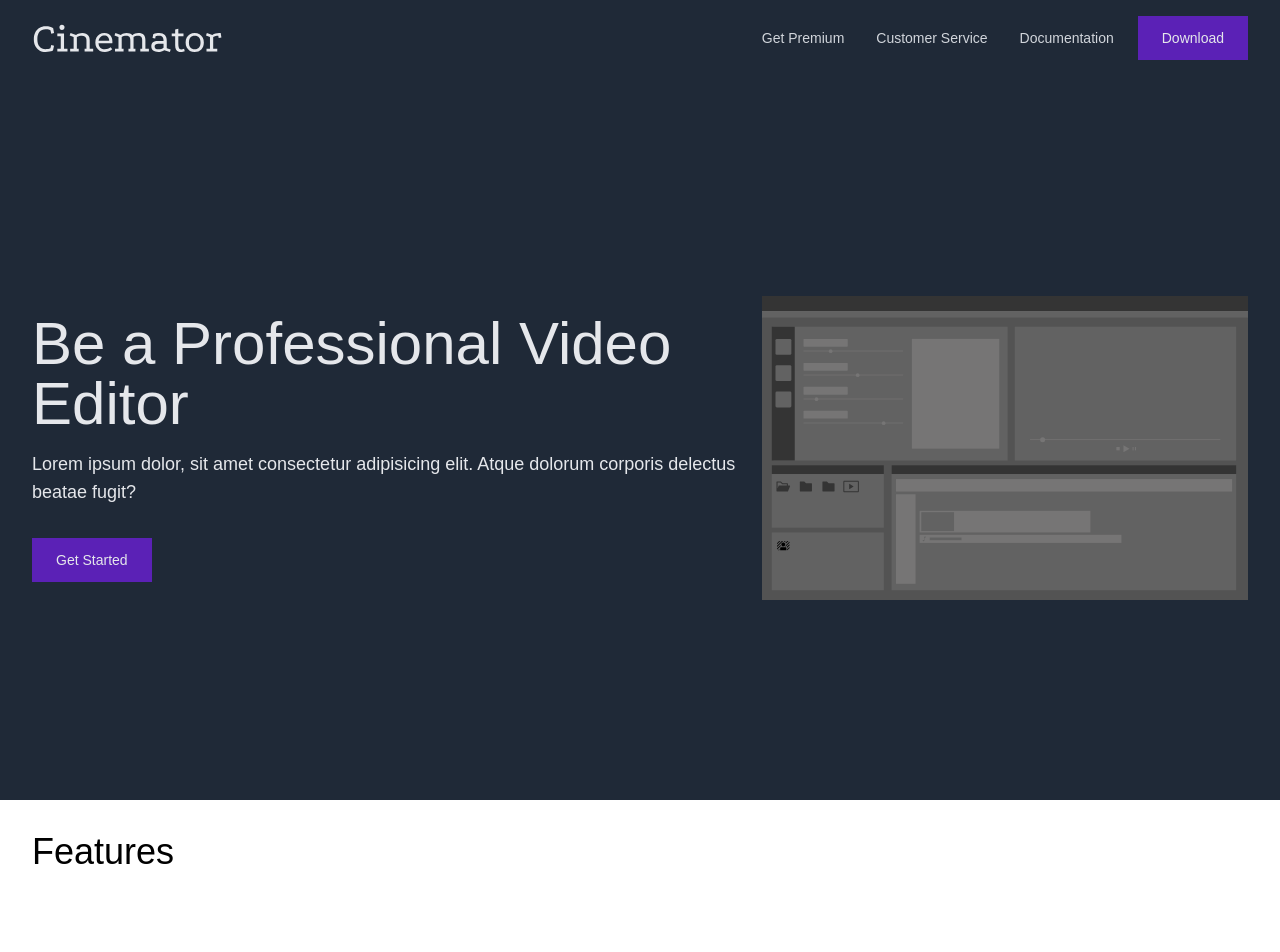
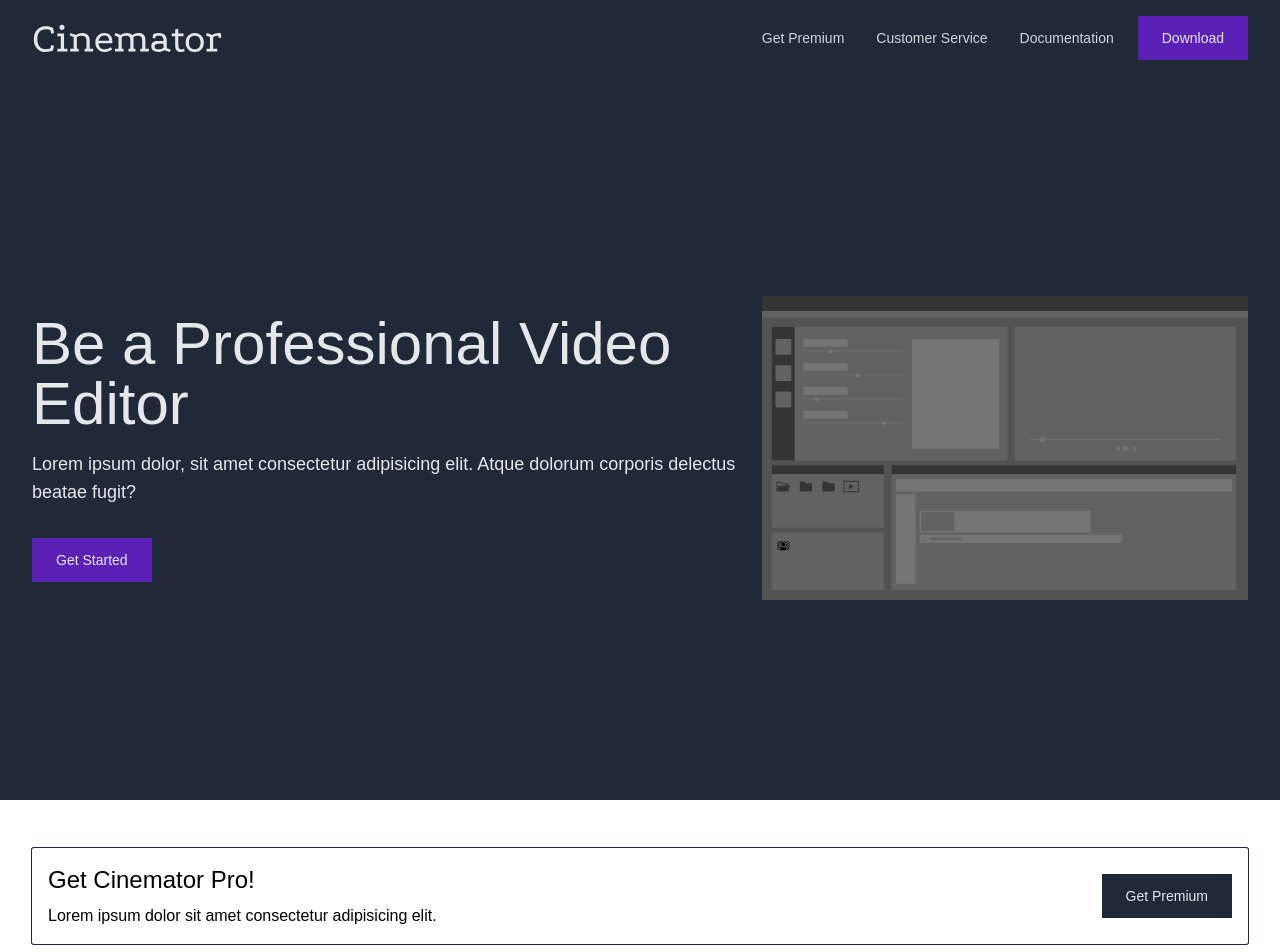
Before and after one commit to akbarrivaldy/cinemator, a React (Vite) app: page / in a window 1280 px wide. Shown: the top 952 px of the page. Before the commit the page ends 904 px from the top, so only its background shows below. Built offline with nearby package versions, Linux system fonts and the light colour scheme.

Commit message:
add: PremiumCard component to Home

```diff
--- /dev/null
+++ b/src/components/Home/PremiumCard/index.jsx
@@ -0,0 +1,15 @@
+import React from 'react'
+
+export default function PremiumCard() {
+  return (
+    <div className="container py-12">
+      <div className="w-full p-4 rounded-sm flex flex-col sm:flex-row justify-between items-center ring-1 ring-gray-800">
+        <div className="flex flex-col w-full text-center sm:text-left sm:w-3/5">
+          <h3 className="text-2xl mb-2">Get Cinemator Pro!</h3>
+          <p className="text-md">Lorem ipsum dolor sit amet consectetur adipisicing elit.</p>
+        </div>
+        <button className="btn btn-secondary mt-4 sm:mt-0">Get Premium</button>
+      </div>
+    </div>
+  )
+}
--- a/src/components/Home/index.jsx
+++ b/src/components/Home/index.jsx
@@ -1,12 +1,14 @@
 import React from 'react'
 import Features from './Features'
 import Hero from './Hero'
+import PremiumCard from './PremiumCard'
 
 export default function Home() {
   return (
     <>
       <Hero />
-      <Features />
+      <PremiumCard />
+      {/* <Features /> */}
     </>
   )
 }
```
